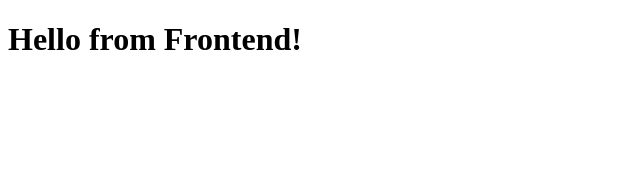
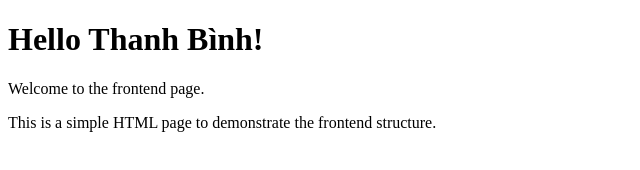
Before and after one commit to thanhbinh0338825226/testGit, a plain HTML site: page frontend/index.html in a window 1280 px wide. Shown: the whole page, without its empty margins (0-640 px from the left). Drawn offline with Linux system fonts and the light colour scheme.

Commit message:
New Update Code

```diff
--- a/frontend/index.html
+++ b/frontend/index.html
@@ -1,10 +1,12 @@
 <!DOCTYPE html>
 <html lang="en">
-<head>
-  <meta charset="UTF-8">
-  <title>Frontend</title>
-</head>
-<body>
-  <h1>Hello from Frontend!</h1>
-</body>
+  <head>
+    <meta charset="UTF-8" />
+    <title>Frontend</title>
+  </head>
+  <body>
+    <h1>Hello Thanh Bình!</h1>
+    <p>Welcome to the frontend page.</p>
+    <p>This is a simple HTML page to demonstrate the frontend structure.</p>
+  </body>
 </html>
```
